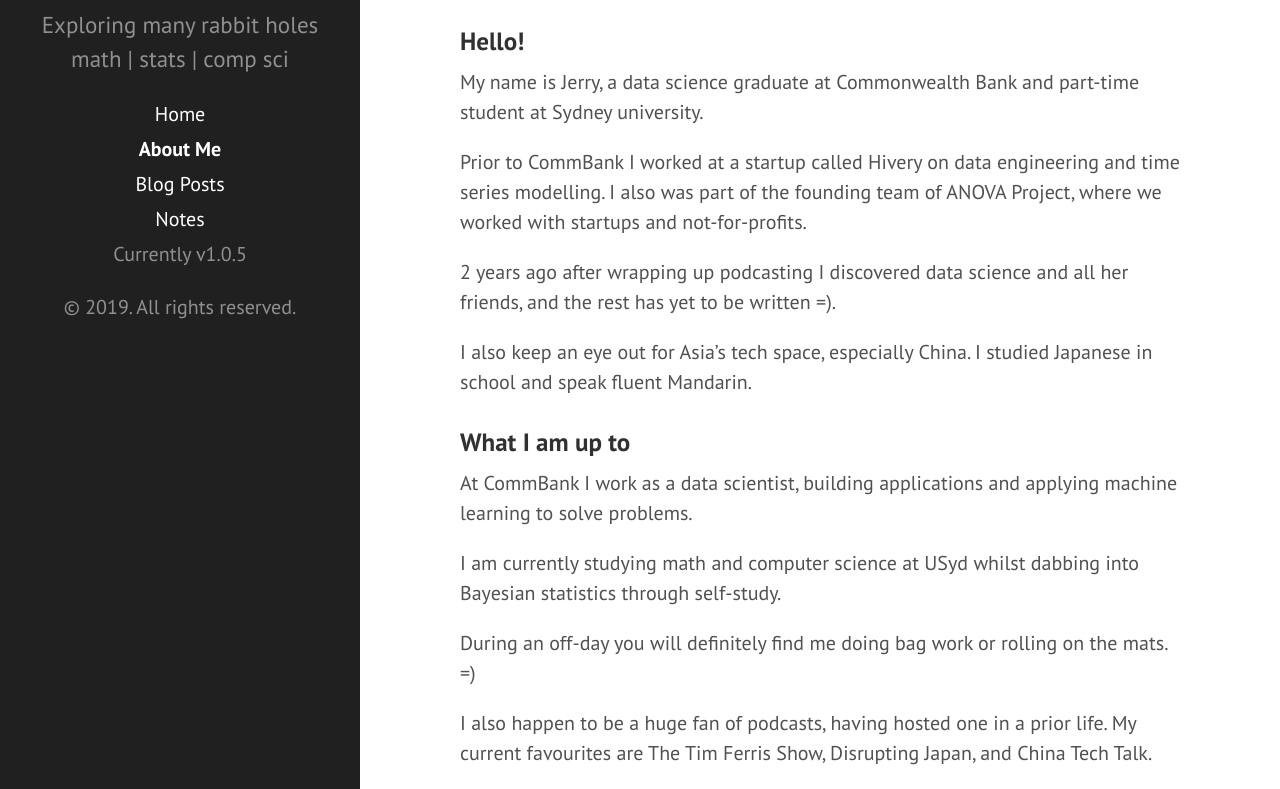
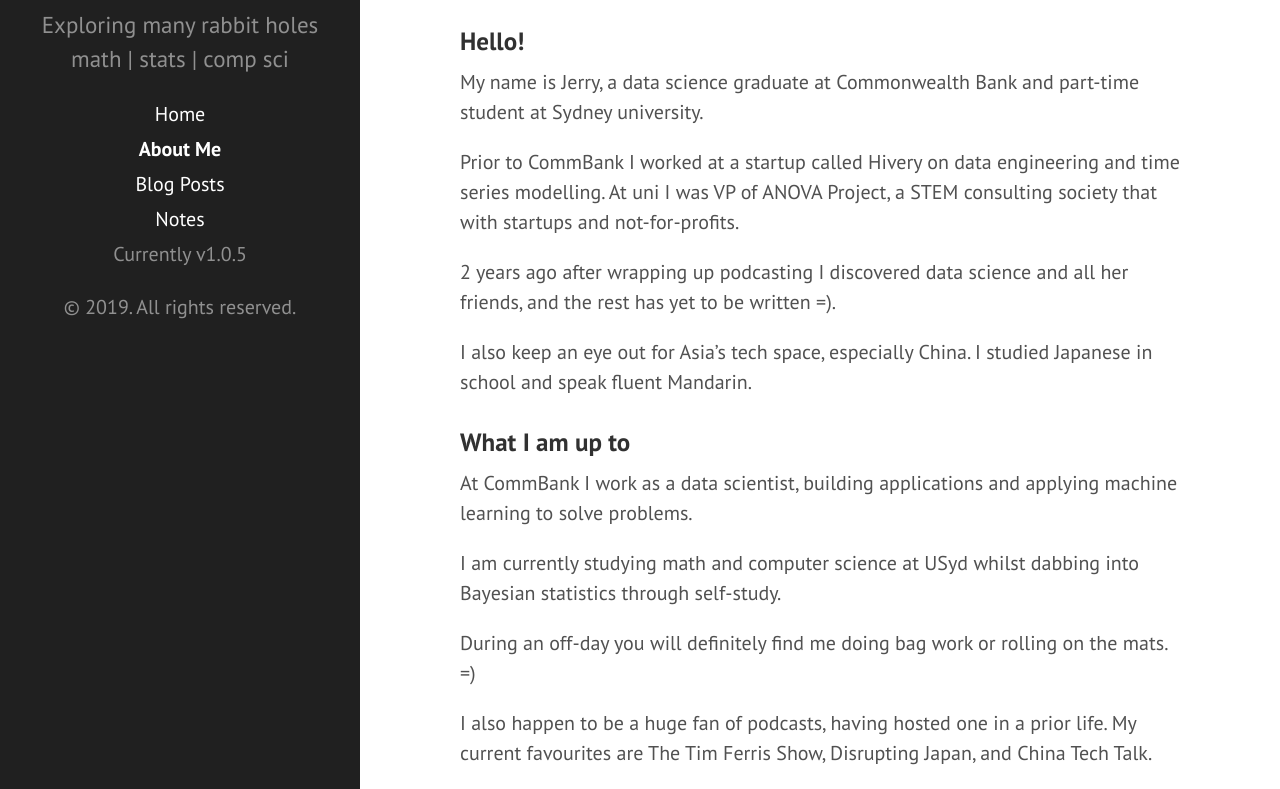
Before and after one commit to jerry-ye-xu/jerry-ye-xu.github.io, a Jekyll site: the page built from about.md, in a window 1280 px wide and 900 px high, scrolled down 673 px, cut to the strip 111-900 px from the top of the window. Built offline with Jekyll 4.4.1, drawn with Linux system fonts in a browser that asks for light colours.

Commit message:
edited about-me

```diff
--- a/about.md
+++ b/about.md
@@ -20,7 +20,7 @@ toc: False
 
 My name is Jerry, a data science graduate at Commonwealth Bank and part-time student at Sydney university.
 
-Prior to CommBank I worked at a startup called Hivery on data engineering and time series modelling. I also was part of the founding team of ANOVA Project, where we worked with startups and not-for-profits.
+Prior to CommBank I worked at a startup called Hivery on data engineering and time series modelling. At uni I was VP of ANOVA Project, a STEM consulting society that with startups and not-for-profits.
 
 2 years ago after wrapping up podcasting I discovered data science and all her friends, and the rest has yet to be written =).
 
```
